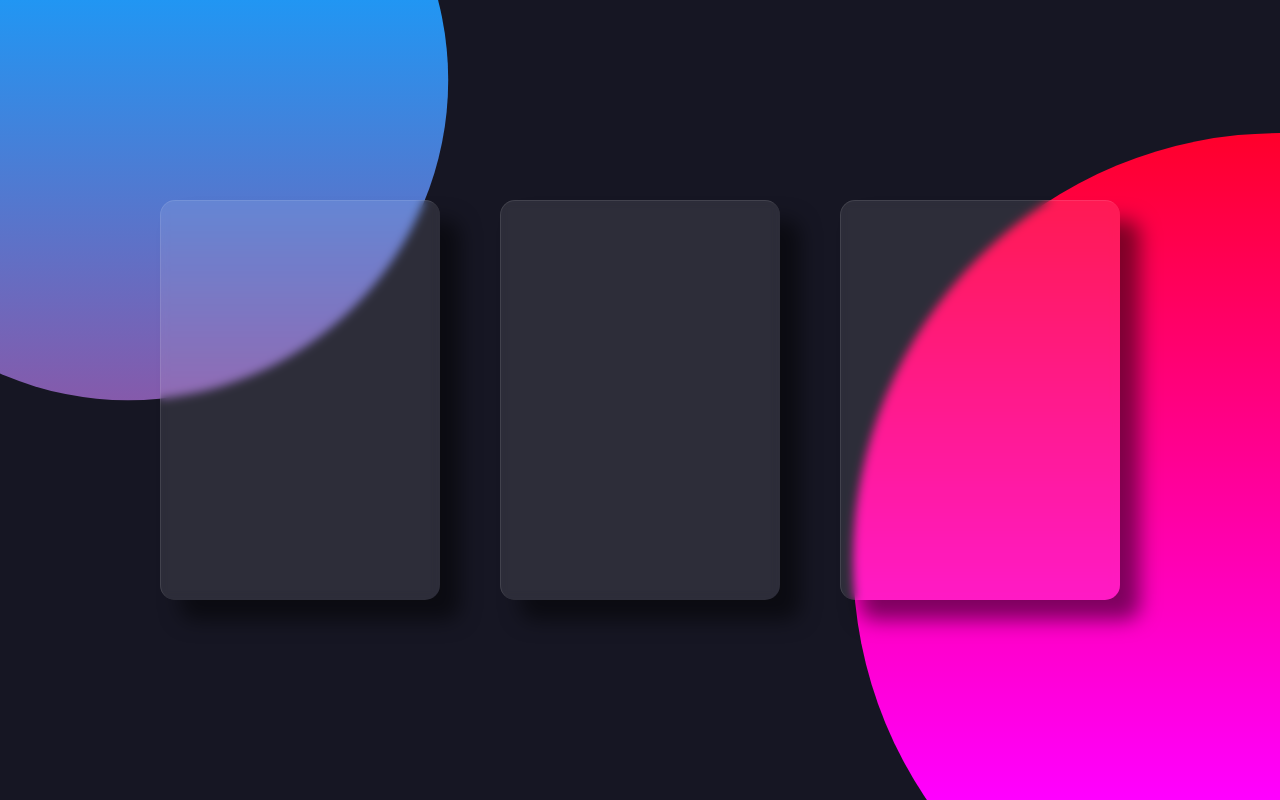
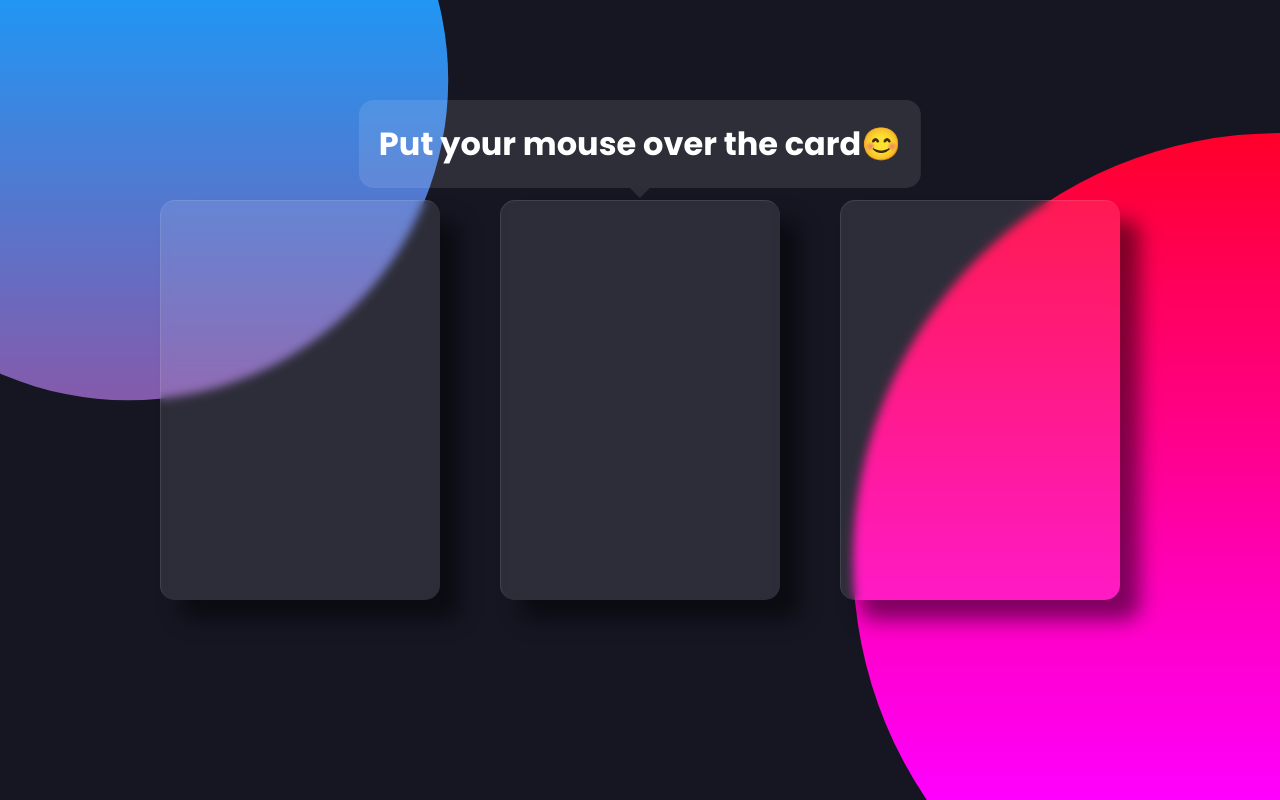
Before and after one commit to Ba-latte/ToyProjects, a plain HTML site: page 10.GlassmorphismCard/index.html in a window 1280 px wide. Drawn offline with Linux system fonts and the light colour scheme.

Commit message:
add : 마우스오버 유도 문구 추가

```diff
--- a/10.GlassmorphismCard/index.html
+++ b/10.GlassmorphismCard/index.html
@@ -7,6 +7,7 @@
   <link rel="stylesheet" href="./style.css">
 </head>
 <body>
+  <h1>Put your mouse over the card😊</h1>
   <!-- 카드 1 -->
   <div class="container">
     <div class="card">
--- a/10.GlassmorphismCard/style.css
+++ b/10.GlassmorphismCard/style.css
@@ -34,6 +34,31 @@ body::after{
   height: 100%;
   background: linear-gradient(#2196f3, #e91e63);
   clip-path: circle(30% at 10% 10%);
+}
+h1{
+  padding: 20px;
+  position: absolute;
+  top: 100px;
+  left: 50%;
+  transform: translateX(-50%);
+  z-index: 1;
+  background-color: rgba(255, 255, 255, 0.1);
+  border-radius: 15px;
+  color: #fff;
+}
+h1::after{
+  content: '';
+  display: block;
+  width: 0;
+  height: 0;
+  position: absolute;
+  bottom: -20px;
+  left: 50%;
+  transform: translateX(-50%);
+  border-top: 10px solid rgba(255, 255, 255, 0.1);
+  border-left: 10px solid transparent;
+  border-right: 10px solid transparent;
+  border-bottom: 10px solid transparent;
 }
 .container{
   position: relative;
```
